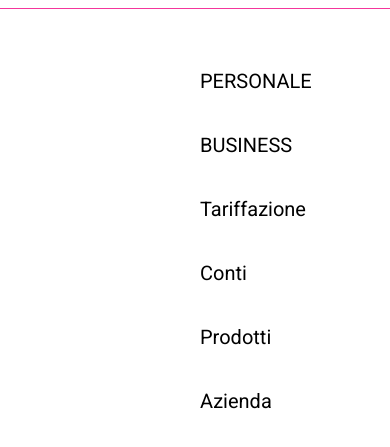
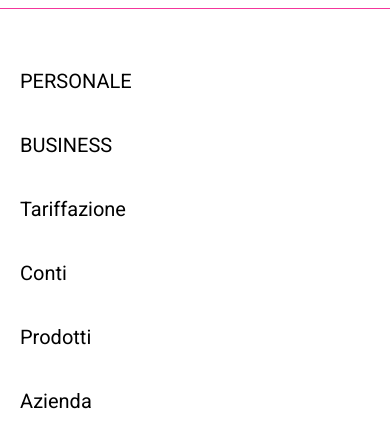
Before and after one commit to TommasoAgo/js-html-css-revolut, a plain HTML site: page index.html in a window 390 px wide. Both pictures are taken after a click on the element 342 px from the left and 64 px from the top of the page. Shown: the part 83-530 px from the top of the page. Drawn offline with nearby package versions, Linux system fonts and the light colour scheme.

Commit message:
Sistemato padding

```diff
--- a/css/style.css
+++ b/css/style.css
@@ -209,7 +209,7 @@ body {
         border-top: 1px solid #f4369c;
 
         width: 800px;
-        padding-left: 200px;
+        padding-left: 20px;
 
         display: none;
     }
```
